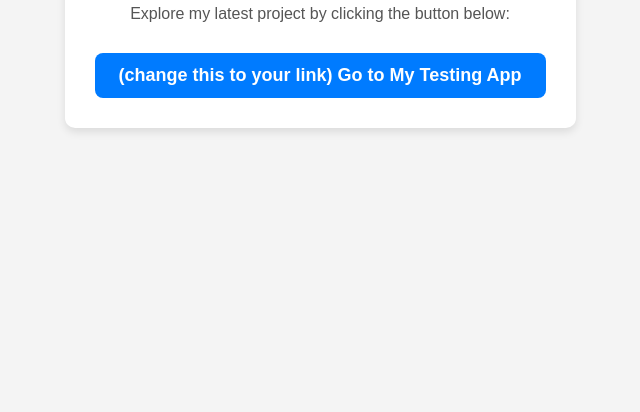
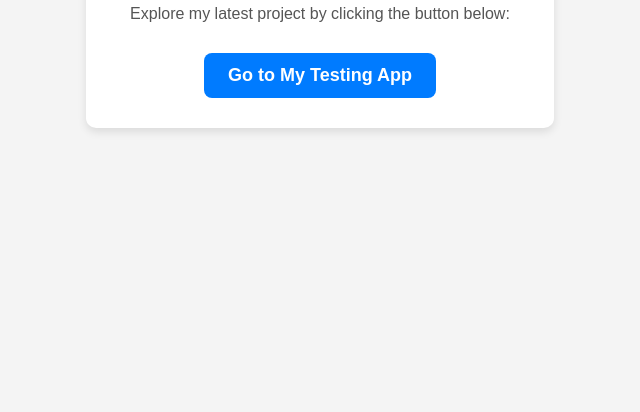
Before and after one commit to RtypeX/rtypex.github.io, a plain HTML site: page index.html in a window 1280 px wide. Shown: the part 388-800 px from the top of the page, without its empty margins (320-960 px from the left). Drawn offline with Linux system fonts and the light colour scheme.

Commit message:
Update index.html

```diff
--- a/index.html
+++ b/index.html
@@ -53,7 +53,7 @@
     <div class="container">
         <h1>Welcome to RtypeX's Page</h1>
         <p>Explore my latest project by clicking the button below:</p>
-        <button onclick="window.location.href='https://markdavisson1345.github.io/myapp/';">   (change this to your link)
+        <button onclick="window.location.href='https://9000-firebase-balancebuddy-main-1748012791505.cluster-t23zgfo255e32uuvburngnfnn4.cloudworkstations.dev/?embedded=0&monospaceUid=526723';">
             Go to My Testing App
         </button>
     </div>
```
